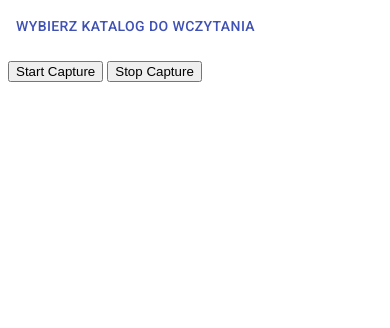
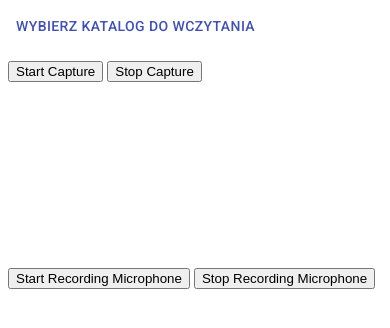
Before and after one commit to TULbaghia/WZAS-File-Explorer, a React (Create React App) app: page / in a window 390 px wide. Shown: the top 328 px of the page. Built offline with nearby package versions, Linux system fonts and the light colour scheme.

Commit message:
Add audio from microphone recording

```diff
--- a/src/App.js
+++ b/src/App.js
@@ -4,6 +4,7 @@ import AlertDialog from "./shared/AlertDialog";
 import AppView from "./components/AppView";
 import Typography from "@material-ui/core/Typography";
 import ScreenCapture from "./components/ScreenCapture/ScreenCapture";
+import AudioCapture from "./components/AudioCapture/AudioCapture";
 
 function App() {
     const [dirStack, setDirStack] = useState([]);
@@ -45,6 +46,7 @@ function App() {
                 <AlertDialog setState={setAlertDialog} alertDialog={alertDialog}/>
             </main>
             <ScreenCapture/>
+            <AudioCapture/>
             <footer className={"App-footer"} />
         </div>
     );
--- /dev/null
+++ b/src/components/AudioCapture/AudioCapture.js
@@ -0,0 +1,94 @@
+import React from 'react';
+
+
+var mediaRecorder;
+
+
+async function startCapture() {
+    if (navigator.mediaDevices && navigator.mediaDevices.getUserMedia) {
+        console.log('getUserMedia supported.');
+        navigator.mediaDevices.getUserMedia (
+            // constraints - only audio needed for this app
+            {
+                audio: true
+            })
+
+            // Success callback
+            .then(function(stream) {
+                mediaRecorder = new MediaRecorder(stream);
+                mediaRecorder.start();
+                mediaRecorder.ondataavailable = function(e) {
+                    chunks.push(e.data);
+                }
+                console.log(mediaRecorder.state)
+            })
+
+            // Error callback
+            .catch(function(err) {
+                    console.log('The following getUserMedia error occurred: ' + err);
+                }
+            );
+    } else {
+        console.log('getUserMedia not supported on your browser!');
+    }
+
+
+
+
+
+}
+
+let chunks = [];
+
+
+function stopCapture() {
+    mediaRecorder.stop();
+    mediaRecorder.onstop = function(e) {
+        console.log("recorder stopped");
+
+        const clipName = prompt('Enter a name for your sound clip');
+
+        const clipContainer = document.createElement('article');
+        const clipLabel = document.createElement('p');
+        const audio = document.createElement('audio');
+        const deleteButton = document.createElement('button');
+
+        clipContainer.classList.add('clip');
+        audio.setAttribute('controls', '');
+        deleteButton.innerHTML = "Delete";
+        clipLabel.innerHTML = clipName;
+
+        const blob = new Blob(chunks, { 'type' : 'audio/ogg; codecs=opus' });
+        chunks = [];
+        const audioURL = window.URL.createObjectURL(blob);
+        audio.src = audioURL;
+
+        var link = document.createElement("a"); // Or maybe get it from the current document
+        link.href = audioURL;
+        link.download = "microphone-sound.opus";
+        link.innerHTML = "Click here to download the file";
+        document.body.appendChild(link);
+
+        deleteButton.onclick = function(e) {
+            let evtTgt = e.target;
+            evtTgt.parentNode.parentNode.removeChild(evtTgt.parentNode);
+        }
+    }
+}
+
+
+function AudioCapture(props) {
+    return (
+        <div>
+            <p>
+                <button id="start recording" onClick={() => startCapture()}>Start Recording Microphone</button>
+                &nbsp;
+                <button id="stop recording" onClick={() => stopCapture()}>Stop Recording Microphone</button>
+            </p>
+        </div>
+    );
+
+
+}
+
+export default AudioCapture;
```
